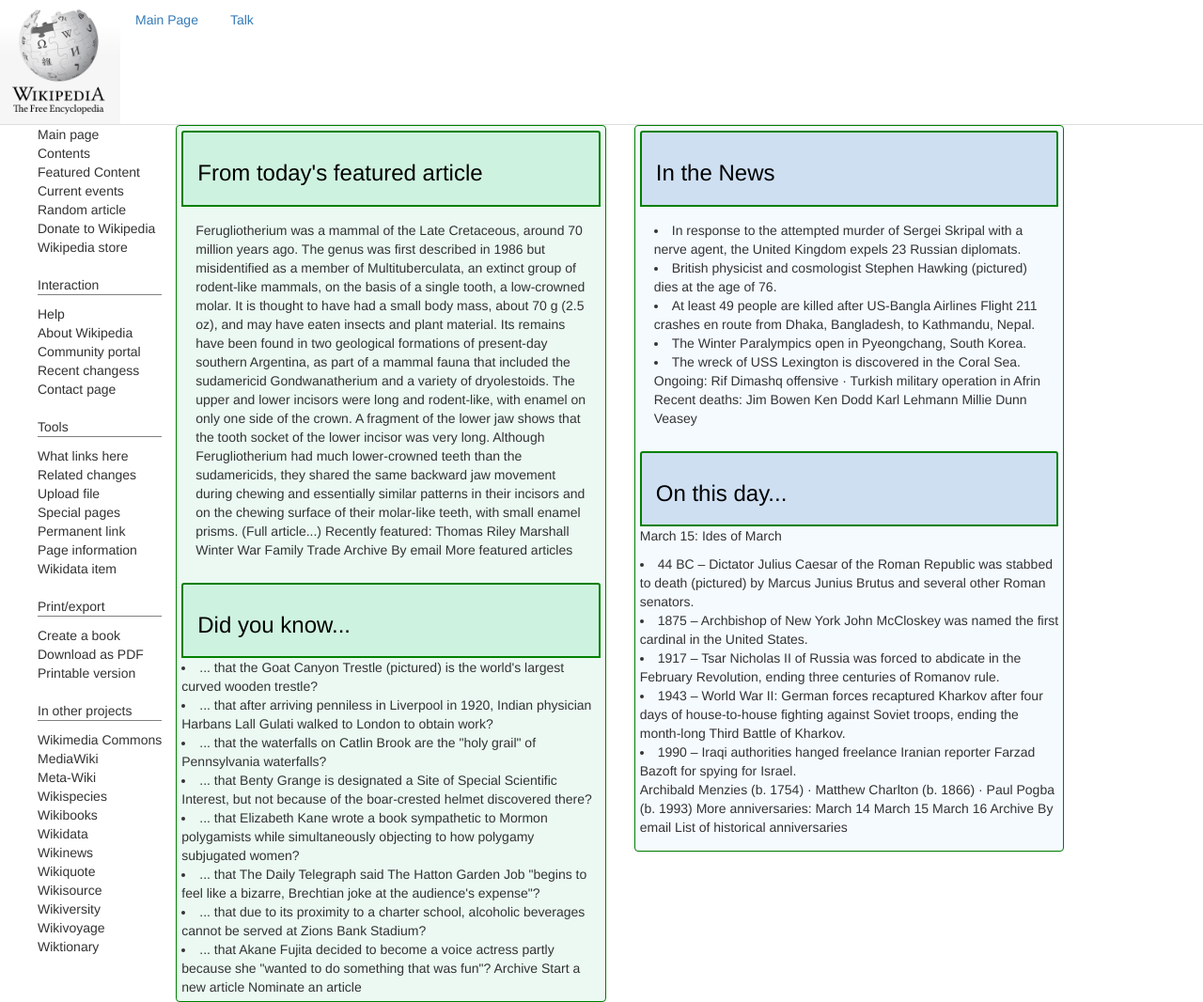
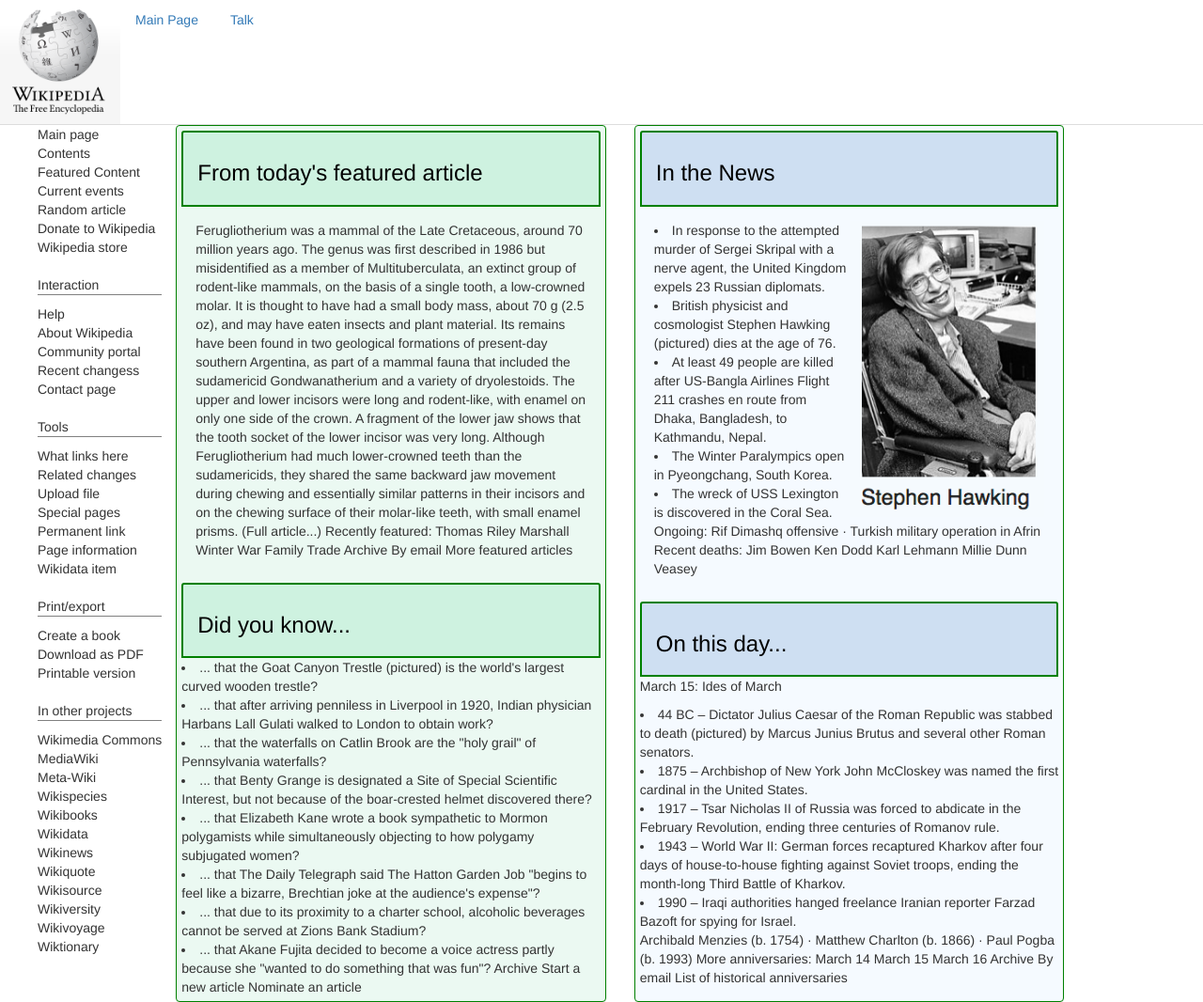
Before and after one commit to Anoble25/wikipedia-rebuild, a plain HTML site: page index.html in a window 1280 px wide. Shown: the whole page at 94% size. Drawn offline with nearby package versions, Linux system fonts and the light colour scheme.

Commit message:
add Stephen Hawking photo

```diff
--- a/css/styles.css
+++ b/css/styles.css
@@ -33,6 +33,10 @@
   list-style-type: none;
 }
 
+#hawking{
+  float:right;
+  max-width:50%;
+}
 .bborder{
   border-bottom: 1px solid grey;
 }
--- a/index.html
+++ b/index.html
@@ -97,6 +97,7 @@
               <span class="panel-title"><h3>In the News</h3></span>
             </div>
             <div class="panel-body">
+                <img src="img/stephen-hawking.png" alt="photo of Stephen Hawking" id="hawking">
                 <li>In response to the attempted murder of Sergei Skripal with a nerve agent, the United Kingdom expels 23 Russian diplomats.</li>
                 <li>British physicist and cosmologist Stephen Hawking (pictured) dies at the age of 76.</li>
                 <li>At least 49 people are killed after US-Bangla Airlines Flight 211 crashes en route from Dhaka, Bangladesh, to Kathmandu, Nepal.</li>
```
